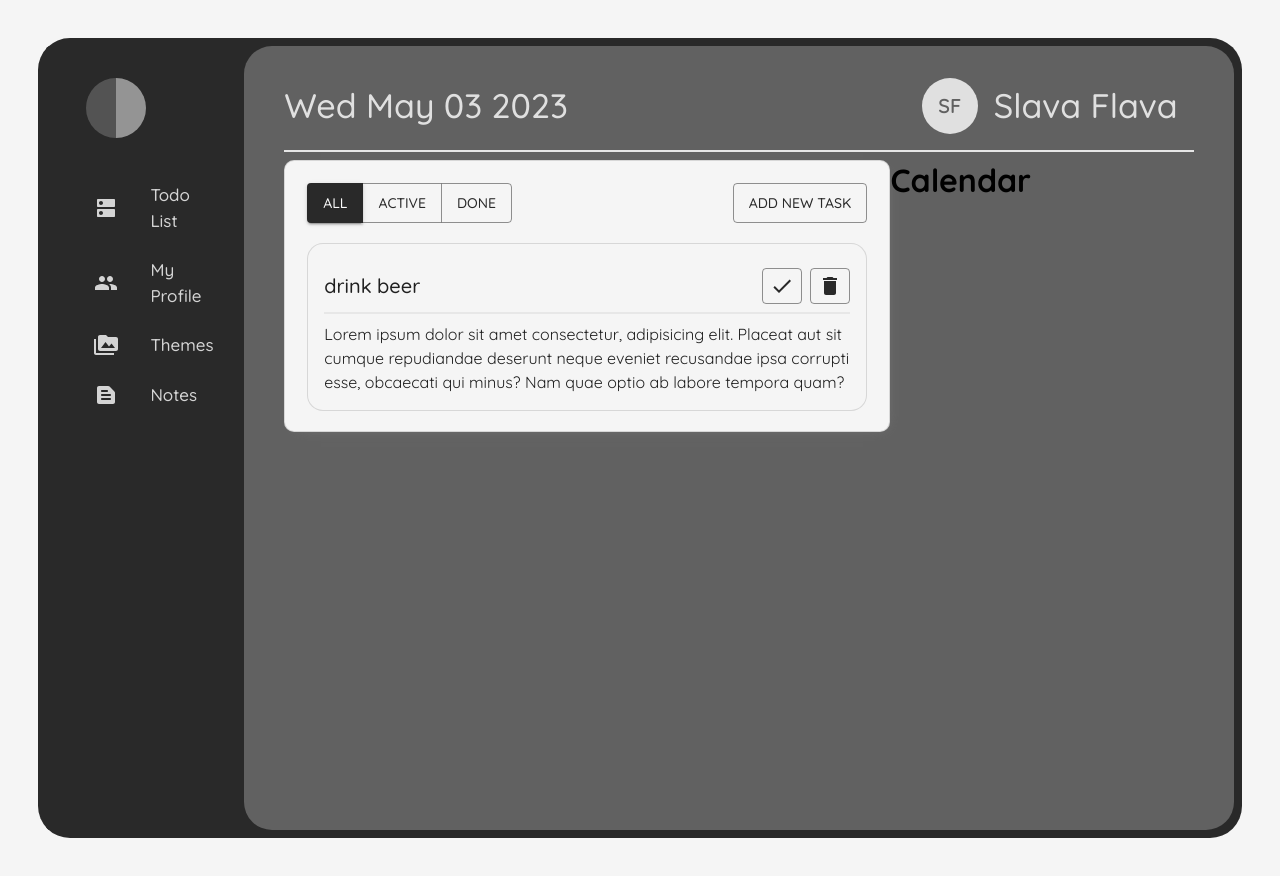
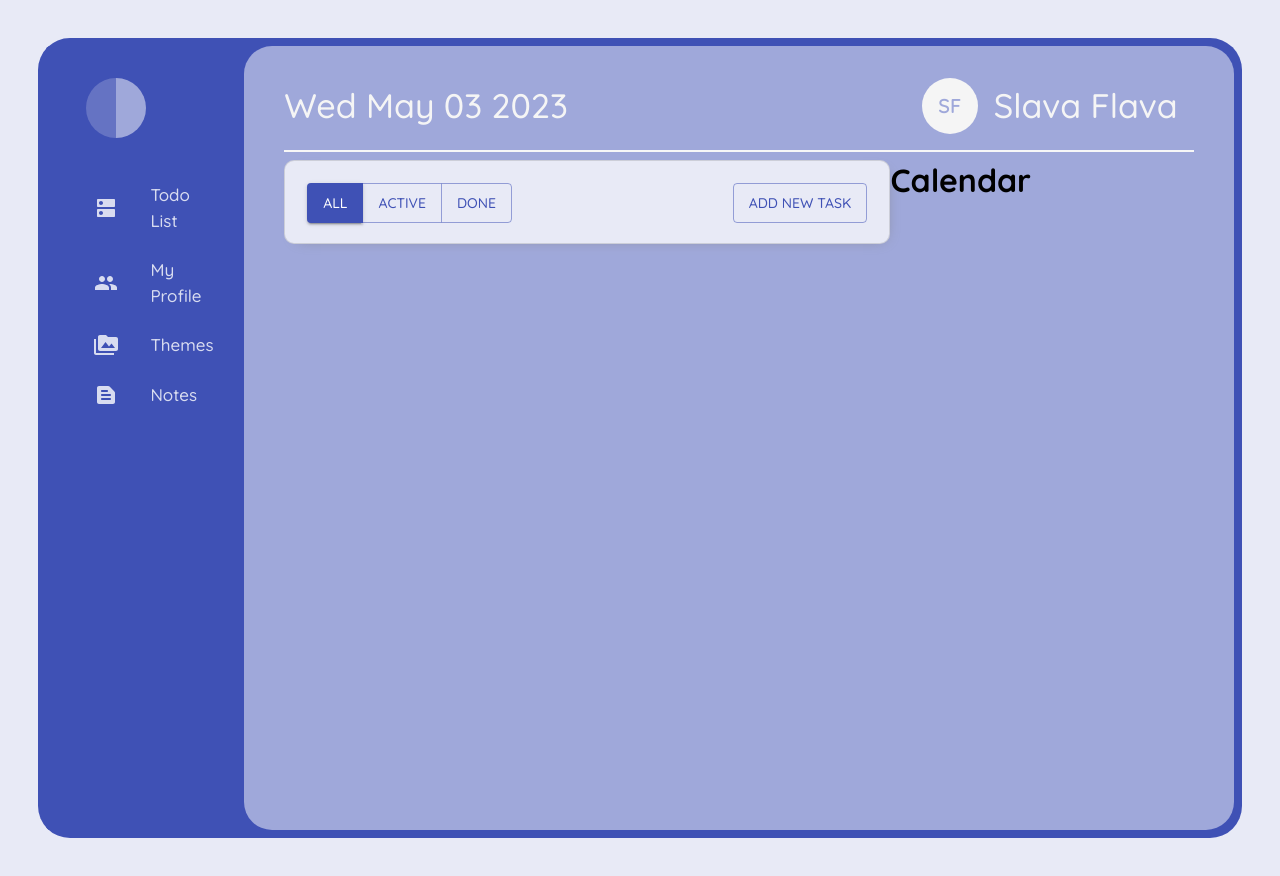
Before and after one commit to SlavaFlava/Task_calendar, a React (Create React App) app: page / in a window 1280 px wide. Built offline with nearby package versions, Linux system fonts and the light colour scheme.

Commit message:
add delete task button

```diff
--- a/src/App.tsx
+++ b/src/App.tsx
@@ -1,17 +1,17 @@
 
 import { Grid, ThemeProvider, Box } from "@mui/material";
+import { Routes, Route } from "react-router-dom";
+import { observer } from "mobx-react-lite";
 import Sidebar from "./modules/sidebar";
 import Dashboard from "./modules/dashboard";
-import { Routes, Route } from "react-router-dom";
 import Todo from "./modules/todo";
 import Themes from "./modules/themes";
 import Notes from "./modules/notes";
-import { observer } from "mobx-react-lite";
 import ThemeStore from "../src/store/theme";
 
 
+
 const App = observer(() => {
-
 
 
   return (
--- a/src/modules/todo/components/addTask.tsx
+++ b/src/modules/todo/components/addTask.tsx
@@ -1,17 +1,18 @@
 import { useState } from "react";
 import { Button, TextField } from "@mui/material"
+import { todoStore } from "../../../store/todo";
 import Dialog from '@mui/material/Dialog';
 import DialogActions from '@mui/material/DialogActions';
 import DialogContent from '@mui/material/DialogContent';
 import DialogTitle from '@mui/material/DialogTitle';
-import { todoStore } from "../../../store/todo";
+
 
 const AddTask = () => {
     const [open, setOpen] = useState(false);
-    const [taskItem, setTaskItem] = useState({title:'',body:''})
-    console.log("🚀 ~ file: addTask.tsx:12 ~ AddTask ~ taskItem:", taskItem)
+    const [taskItem, setTaskItem] = useState({ title: '', body: '' })
+
     const [body, setBody] = useState('')
-    console.log("🚀 ~ file: addTask.tsx:13 ~ AddTask ~ body:", body)
+
 
 
     return (
@@ -35,13 +36,13 @@ const AddTask = () => {
                     <TextField
                         fullWidth
                         value={taskItem.title}
-                        onChange={e => setTaskItem({...taskItem, title: e.target.value}) }
+                        onChange={e => setTaskItem({ ...taskItem, title: e.target.value })}
                         label='Task name'
                         sx={{ mb: 2, mt: 1 }}
                     />
                     <TextField
                         fullWidth
-                        onChange={e => setTaskItem({...taskItem, body: e.target.value}) }
+                        onChange={e => setTaskItem({ ...taskItem, body: e.target.value })}
                         value={taskItem.body}
                         label='Task description'
                     />
@@ -53,10 +54,10 @@ const AddTask = () => {
                         Cancel
                     </Button>
                     <Button variant='outlined'
-                        onClick={() =>{
+                        onClick={() => {
                             setOpen(true);
                             todoStore.addNewTask(taskItem)
-                            setTaskItem({title:'',body:''})
+                            setTaskItem({ title: '', body: '' })
                         }}
                     >
                         Ok
--- a/src/modules/todo/components/taskItem.tsx
+++ b/src/modules/todo/components/taskItem.tsx
@@ -1,7 +1,7 @@
 import { Box, Button, Paper, Typography } from "@mui/material"
 import { Check, Delete } from '@mui/icons-material';
 import { ItaskItem } from "../models";
-
+import { todoStore } from "../../../store/todo";
 
 const TaskItem = ({title,body}: ItaskItem) => {
     return (
@@ -15,10 +15,18 @@ const TaskItem = ({title,body}: ItaskItem) => {
                     {title}
                 </Typography>
                 <Box sx={{ width: '20%', textAlign: 'end' }}>
-                    <Button variant='outlined' sx={{ minWidth: '20px', p: '5px 7px' }}>
+                    <Button
+                    variant='outlined'
+                    sx={{ minWidth: '20px', p: '5px 7px' }}
+                    // onClick={() => todoStore.deleteTask(title)}
+                    >
                         <Check />
                     </Button>
-                    <Button variant='outlined' sx={{ minWidth: '20px', p: '5px 7px', ml: 1 }}>
+                    <Button
+                    variant='outlined'
+                    sx={{ minWidth: '20px', p: '5px 7px', ml: 1 }}
+                    onClick={() => todoStore.deleteTask(title)}
+                    >
                         <Delete />
                     </Button>
                 </Box>
@@ -31,3 +39,4 @@ const TaskItem = ({title,body}: ItaskItem) => {
 }
 
 export default TaskItem
+export {todoStore}
--- a/src/store/theme.ts
+++ b/src/store/theme.ts
@@ -6,7 +6,7 @@ class ThemeStore {
         makeAutoObservable(this)
     }
 
-    activeTheme: any = blackTheme
+    activeTheme: any = blueTheme
 
     setActiveTheme(theme: any) {
         this.activeTheme = theme
--- a/src/store/todo.ts
+++ b/src/store/todo.ts
@@ -1,21 +1,28 @@
 import { makeAutoObservable } from "mobx"
-import { orangeTheme, purpleTheme, blueTheme, blackTheme } from "../themes"
+import { ItaskItem } from "../modules/todo/models"
 
 class TodoStore {
   constructor() {
     makeAutoObservable(this)
   }
-  todosArray = [
-    {
-      title: 'drink beer',
-      body: `Lorem ipsum dolor sit amet consectetur, adipisicing elit.
-               Placeat aut sit cumque repudiandae deserunt neque eveniet recusandae
-              ipsa corrupti esse, obcaecati qui minus? Nam quae optio ab labore tempora quam?`
-    },
 
-  ]
-  addNewTask(taskItem: { title: string, body: string }){
+
+
+
+  todosArray: ItaskItem[] = (localStorage.getItem('todo')) == null
+    ? []
+    : JSON.parse(localStorage.getItem('todo') || '')
+
+
+  addNewTask(taskItem: { title: string, body: string }) {
     this.todosArray = [...this.todosArray, taskItem]
+    localStorage.setItem('todo', JSON.stringify(this.todosArray))
+  }
+
+
+  deleteTask(title: string) {
+    this.todosArray = this.todosArray.filter(e => e.title !== title)
+    localStorage.setItem('todo', JSON.stringify(this.todosArray))
   }
 }
 
```
Also changed, not shown: src/modules/todo/components/taskList.tsx (+7 -3 lines), src/modules/todo/index.tsx (line endings or trailing spaces).
